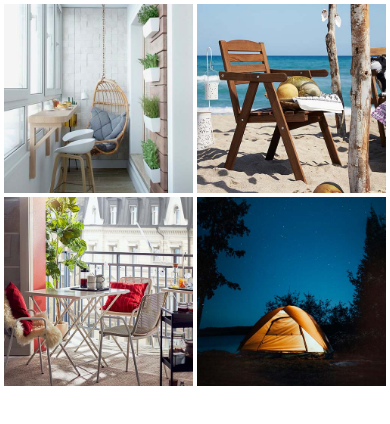
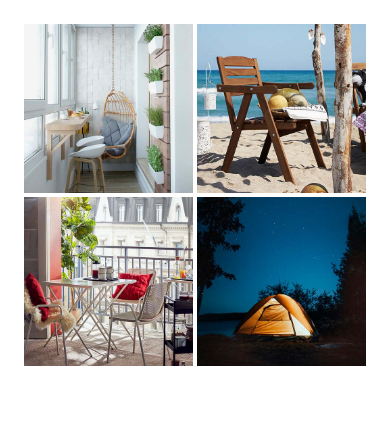
Before and after one commit to nickshevr/village_ikea_promo, a Gatsby site: page /mobile in a window 390 px wide. Built offline with nearby package versions, Linux system fonts and the light colour scheme; Gatsby itself is replaced by a stand-in of ours; a web font is replaced by a local one.

Commit message:
better mobile

```diff
--- a/src/pages/mobile.js
+++ b/src/pages/mobile.js
@@ -24,7 +24,7 @@ const IndexPage = () => {
   const state = useContext(GlobalStateContext);
 
   return (
-    <div id="main">
+    <div id="main_mobile">
       <title>Village IKEA Promo</title>
       <Pool images={FIRST_IMAGES} style={state.currentStep === 1 ? noStyle : disabledViewStyle} />
       <Pool images={SECOND_IMAGES} style={state.currentStep === 2 ? noStyle : disabledViewStyle} />
--- a/src/pages/styles.css
+++ b/src/pages/styles.css
@@ -8,3 +8,7 @@ body {
 #main {
     max-width: 700px;
 }
+
+#main_mobile {
+    padding: 20px;
+}
```
